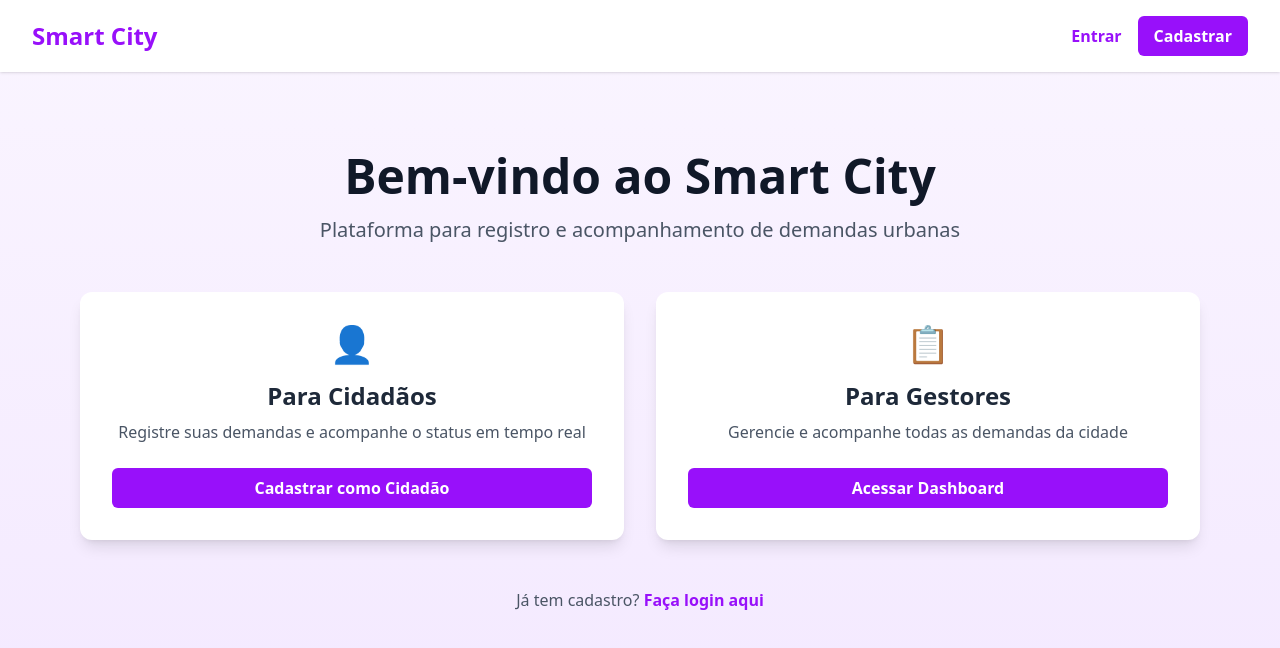
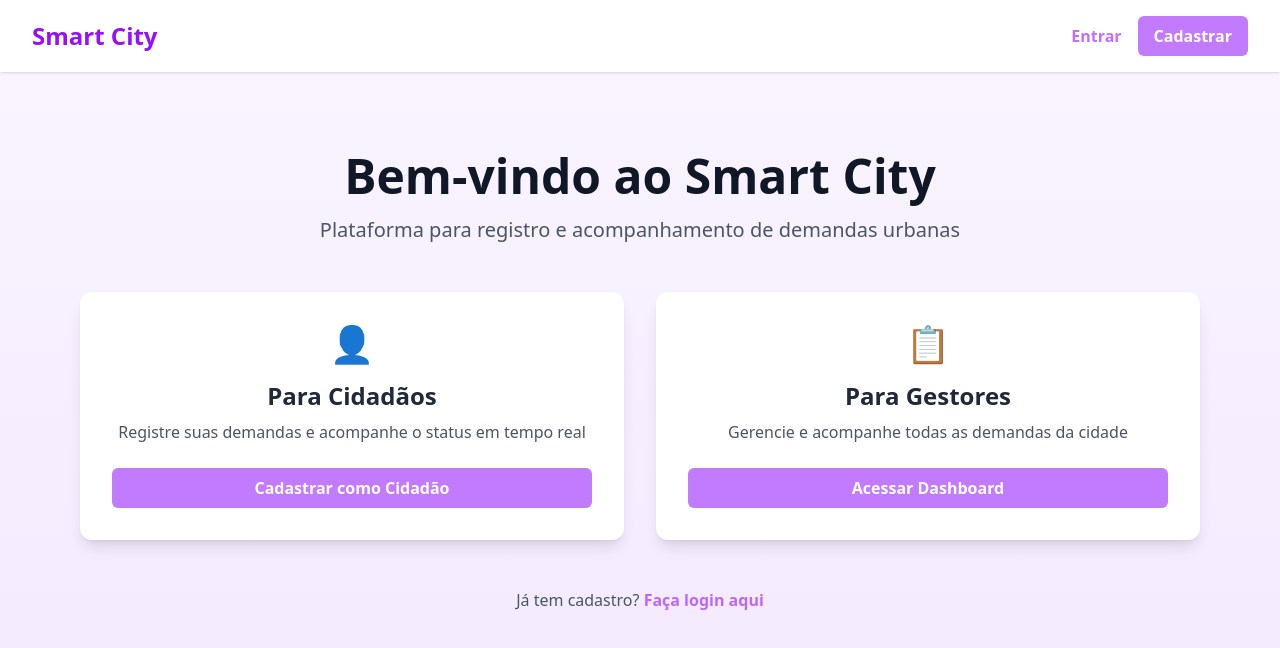
Before and after one commit to Cecimedeiros/Smart-City, a Next.js app: page / in a window 1280 px wide. Shown: the top 648 px of the page. Built offline with nearby package versions, Linux system fonts and the light colour scheme.

Commit message:
Fixing removendo bug faltante sobre routes

```diff
--- a/package.json
+++ b/package.json
@@ -24,6 +24,7 @@
     "@types/node": "^20",
     "@types/react": "^19",
     "@types/react-dom": "^19",
+    "caniuse-lite": "^1.0.30001785",
     "eslint": "^9",
     "eslint-config-next": "16.2.1",
     "tailwindcss": "^4",
--- a/src/app/(public)/cadastro/page.tsx
+++ b/src/app/(public)/cadastro/page.tsx
@@ -1,12 +1,9 @@
 "use client";
 
 import { useState } from "react";
-import { useRouter } from "next/navigation";
-import Link from "next/link";
 import { Button } from "@/components/UI/Button";
 
 export default function CadastroPage() {
-  const router = useRouter();
   const [nome, setNome] = useState("");
   const [email, setEmail] = useState("");
   const [senha, setSenha] = useState("");
@@ -29,8 +26,7 @@ export default function CadastroPage() {
     setLoading(true);
     setTimeout(() => {
       console.log("Cadastro:", { nome, email, senha, tipoUsuario, codigoAcesso });
-      alert("Cadastro realizado com sucesso!");
-      router.push("/login");
+      alert("Cadastro desabilitado: navegação entre páginas foi removida");
       setLoading(false);
     }, 1000);
   };
@@ -53,14 +49,12 @@ export default function CadastroPage() {
 
       {/* Navbar */}
       <nav className="absolute top-0 left-0 right-0 flex justify-between items-center py-4 px-8 z-30">
-        <Link href="/" className="flex items-center gap-2">
+        <button className="flex items-center gap-2 cursor-not-allowed opacity-60" disabled>
           <div className="text-2xl font-bold text-white">Smart City</div>
-        </Link>
-        <Link href="/">
-          <Button variant="outline" size="md" className="text-white border-white">
-            ← Voltar
-          </Button>
-        </Link>
+        </button>
+        <Button variant="outline" size="md" className="text-white border-white" disabled>
+          ← Voltar
+        </Button>
       </nav>
 
       {/* Card branco centralizado */}
@@ -184,9 +178,9 @@ export default function CadastroPage() {
 
           <p className="text-center text-sm text-gray-600 mt-4">
             Já tem conta?{" "}
-            <Link href="/login" className="text-purple-600 hover:text-purple-700 font-semibold transition-colors">
+            <button className="text-purple-600 hover:text-purple-700 font-semibold transition-colors cursor-not-allowed opacity-60" disabled>
               Fazer login
-            </Link>
+            </button>
           </p>
         </div>
       </div>
--- a/src/app/(public)/login/page.tsx
+++ b/src/app/(public)/login/page.tsx
@@ -1,12 +1,9 @@
 "use client";
 
 import { useState } from "react";
-import { useRouter } from "next/navigation";
-import Link from "next/link";
 import { Button } from "@/components/UI/Button";
 
 export default function LoginPage() {
-  const router = useRouter();
   const [email, setEmail] = useState("");
   const [senha, setSenha] = useState("");
   const [tipoLogin, setTipoLogin] = useState<"cidadao" | "gestor">("cidadao");
@@ -19,11 +16,7 @@ export default function LoginPage() {
     // Simular login
     setTimeout(() => {
       if (email && senha) {
-        if (tipoLogin === "gestor") {
-          router.push("/gestor/dashboard");
-        } else {
-          router.push("/demandas/nova");
-        }
+        alert("Login desabilitado: navegação entre páginas foi removida");
       } else {
         alert("Preencha todos os campos!");
       }
@@ -35,14 +28,12 @@ export default function LoginPage() {
     <div className="min-h-screen bg-linear-to-b from-purple-50 to-purple-100">
       {/* Navbar */}
       <nav className="flex justify-between items-center py-4 px-8 bg-white shadow-sm">
-        <Link href="/" className="text-2xl font-bold text-purple-600 hover:text-purple-700">
+        <button className="text-2xl font-bold text-purple-600 hover:text-purple-700 cursor-not-allowed opacity-60" disabled>
           Smart City
-        </Link>
-        <Link href="/">
-          <Button variant="outline" size="md">
-            ← Voltar
-          </Button>
-        </Link>
+        </button>
+        <Button variant="outline" size="md" disabled>
+          ← Voltar
+        </Button>
       </nav>
 
       {/* Login Form */}
@@ -118,9 +109,9 @@ export default function LoginPage() {
           <div className="mt-6 text-center">
             <p className="text-gray-600">
               Não tem cadastro?{" "}
-              <Link href="/cadastro" className="text-purple-600 font-bold hover:underline">
+              <button className="text-purple-600 font-bold hover:underline cursor-not-allowed opacity-60" disabled>
                 Cadastre-se aqui
-              </Link>
+              </button>
             </p>
           </div>
         </div>
--- a/src/app/(public)/page.tsx
+++ b/src/app/(public)/page.tsx
@@ -1,6 +1,5 @@
 "use client";
 
-import Link from "next/link";
 import { Button } from "@/components/UI/Button";
 
 export default function Page() {
@@ -10,17 +9,15 @@ export default function Page() {
       <nav className="flex justify-between items-center py-4 px-8 bg-white shadow-sm">
         <h1 className="text-2xl font-bold text-purple-600">Smart City</h1>
         <div className="flex items-center gap-4">
-          <Link
-            href="/login"
-            className="text-purple-600 font-bold hover:text-purple-700 transition"
+          <button
+            className="text-purple-600 font-bold hover:text-purple-700 transition cursor-not-allowed opacity-60"
+            disabled
           >
             Entrar
-          </Link>
-          <Link href="/cadastro">
-            <Button variant="primary" size="md">
+          </button>
+          <Button variant="primary" size="md" disabled>
             Cadastrar
           </Button>
-          </Link>
         </div>
       </nav>
 
@@ -39,11 +36,9 @@ export default function Page() {
             <p className="text-gray-600 mb-6">
               Registre suas demandas e acompanhe o status em tempo real
             </p>
-            <Link href="/cadastro" className="block">
-              <Button variant="primary" size="md" className="w-full">
+            <Button variant="primary" size="md" className="w-full" disabled>
               Cadastrar como Cidadão
             </Button>
-            </Link>
           </div>
 
           {/* Card Gestor */}
@@ -53,19 +48,17 @@ export default function Page() {
             <p className="text-gray-600 mb-6">
               Gerencie e acompanhe todas as demandas da cidade
             </p>
-            <Link href="/login" className="block">
-              <Button variant="primary" size="md" className="w-full">
+            <Button variant="primary" size="md" className="w-full" disabled>
               Acessar Dashboard
             </Button>
-            </Link>
           </div>
         </div>
 
         <p className="text-gray-600 mt-12">
           Já tem cadastro?{" "}
-          <Link href="/login" className="text-purple-600 font-bold hover:underline">
+          <button className="text-purple-600 font-bold hover:underline cursor-not-allowed opacity-60" disabled>
             Faça login aqui
-          </Link>
+          </button>
         </p>
       </div>
     </div>
```
Also changed, not shown: 1 other file (tests, documents, lock files or other folders). Lines whose indentation alone changed are shown as unchanged.
